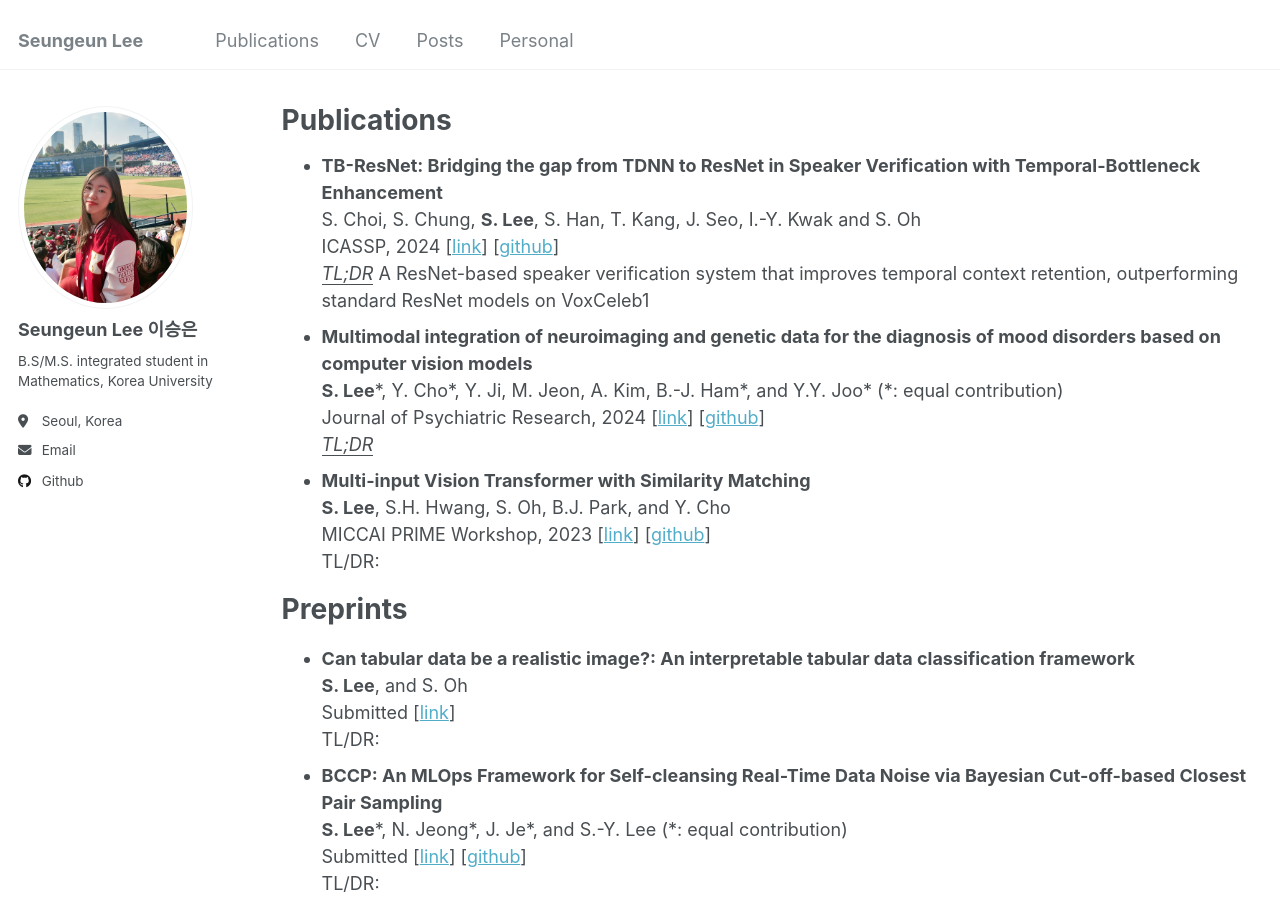
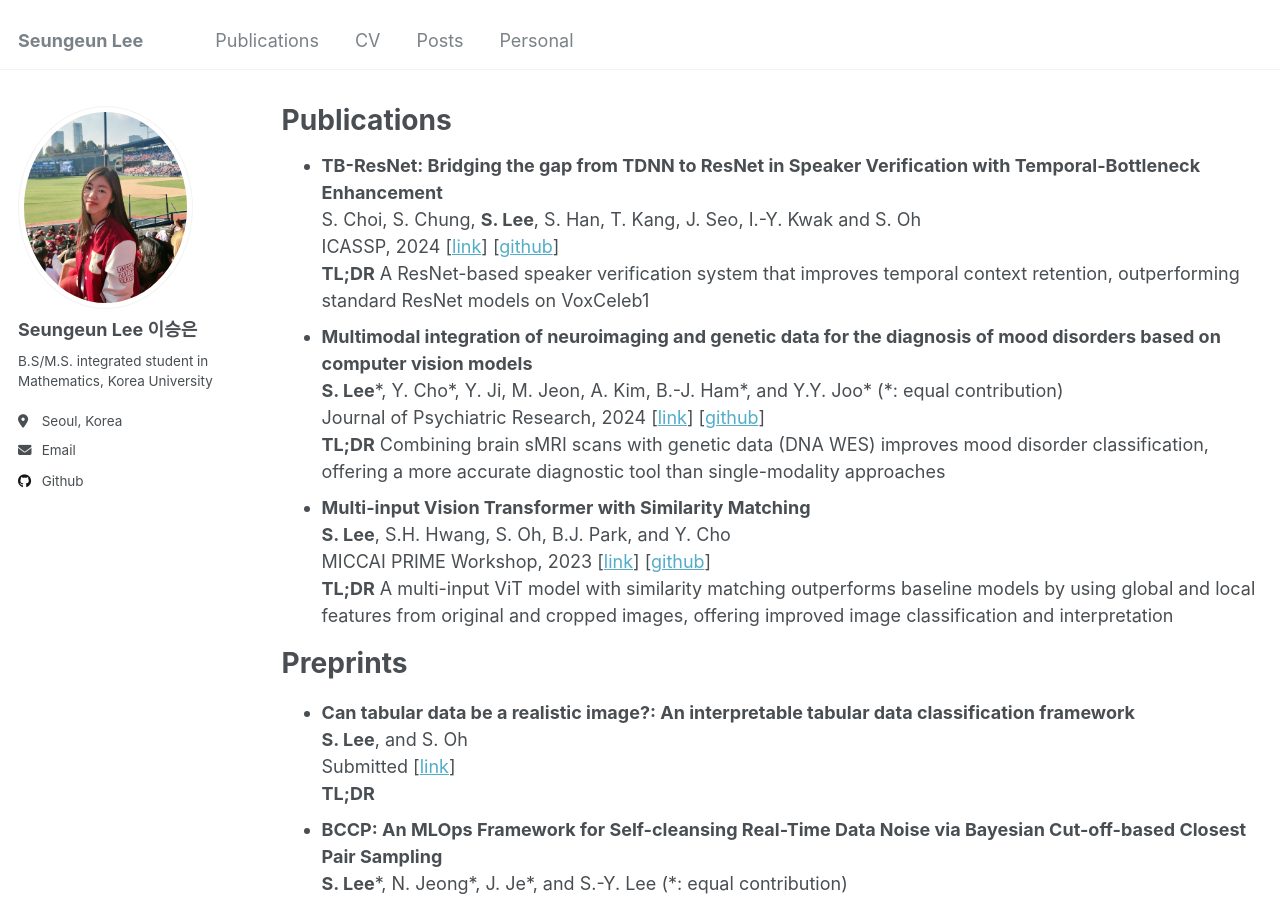
Before and after one commit to duneag2/duneag2.github.io, a Jekyll site: the page built from _pages/publications.html, in a window 1280 px wide and 900 px high. Built offline with Jekyll 4.4.1, drawn with Linux system fonts in a browser that asks for light colours.

Commit message:
Update publications.html

```diff
--- a/_pages/publications.html
+++ b/_pages/publications.html
@@ -10,19 +10,19 @@ author_profile: true
     <strong>TB-ResNet: Bridging the gap from TDNN to ResNet in Speaker Verification with Temporal-Bottleneck Enhancement</strong> <br>
     S. Choi, S. Chung, <strong>S. Lee</strong>, S. Han, T. Kang, J. Seo, I.-Y. Kwak and S. Oh <br>
     ICASSP, 2024 [<a href="https://doi.org/10.1109/ICASSP48485.2024.10448221">link</a>] [<a href="https://github.com/smfelixchoi/TB-ResNet-Official">github</a>] <br>
-    <em><u>TL;DR</u></em> A ResNet-based speaker verification system that improves temporal context retention, outperforming standard ResNet models on VoxCeleb1 <br>
+    <strong>TL;DR</strong> A ResNet-based speaker verification system that improves temporal context retention, outperforming standard ResNet models on VoxCeleb1 <br>
   </li>
   <li>
     <strong>Multimodal integration of neuroimaging and genetic data for the diagnosis of mood disorders based on computer vision models</strong> <br>
     <strong>S. Lee</strong>*, Y. Cho*, Y. Ji, M. Jeon, A. Kim, B.-J. Ham*, and Y.Y. Joo* (*: equal contribution) <br>
     Journal of Psychiatric Research, 2024 [<a href="https://doi.org/10.1016/j.jpsychires.2024.02.036">link</a>] [<a href="https://github.com/duneag2/vit-xgboost-imaging-genomics">github</a>] <br>
-    <em><u>TL;DR</u></em> <br>
+    <strong>TL;DR</strong> Combining brain sMRI scans with genetic data (DNA WES) improves mood disorder classification, offering a more accurate diagnostic tool than single-modality approaches
   </li>
   <li>
     <strong>Multi-input Vision Transformer with Similarity Matching</strong> <br>
     <strong>S. Lee</strong>, S.H. Hwang, S. Oh, B.J. Park, and Y. Cho <br>
     MICCAI PRIME Workshop, 2023 [<a href="https://doi.org/10.1007/978-3-031-46005-0_16">link</a>] [<a href="https://github.com/duneag2/vit-similarity">github</a>] <br>
-    TL/DR: <br>
+    <strong>TL;DR</strong> A multi-input ViT model with similarity matching outperforms baseline models by using global and local features from original and cropped images, offering improved image classification and interpretation<br>
   </li>
 </ul>
 
@@ -33,7 +33,7 @@ author_profile: true
     <strong>Can tabular data be a realistic image?: An interpretable tabular data classification framework</strong> <br>
     <strong>S. Lee</strong>, and S. Oh <br>
     Submitted [<a href="https://drive.google.com/file/d/1ZzIx2gUGPoWy8-lXPiDz2DnBsWADgVog/view?usp=sharing">link</a>] <br>
-    TL/DR: <br>
+    <strong>TL;DR</strong> <br>
   </li>
   <li>
     <strong>BCCP: An MLOps Framework for Self-cleansing Real-Time Data Noise via Bayesian Cut-off-based Closest Pair Sampling</strong> <br>
```
